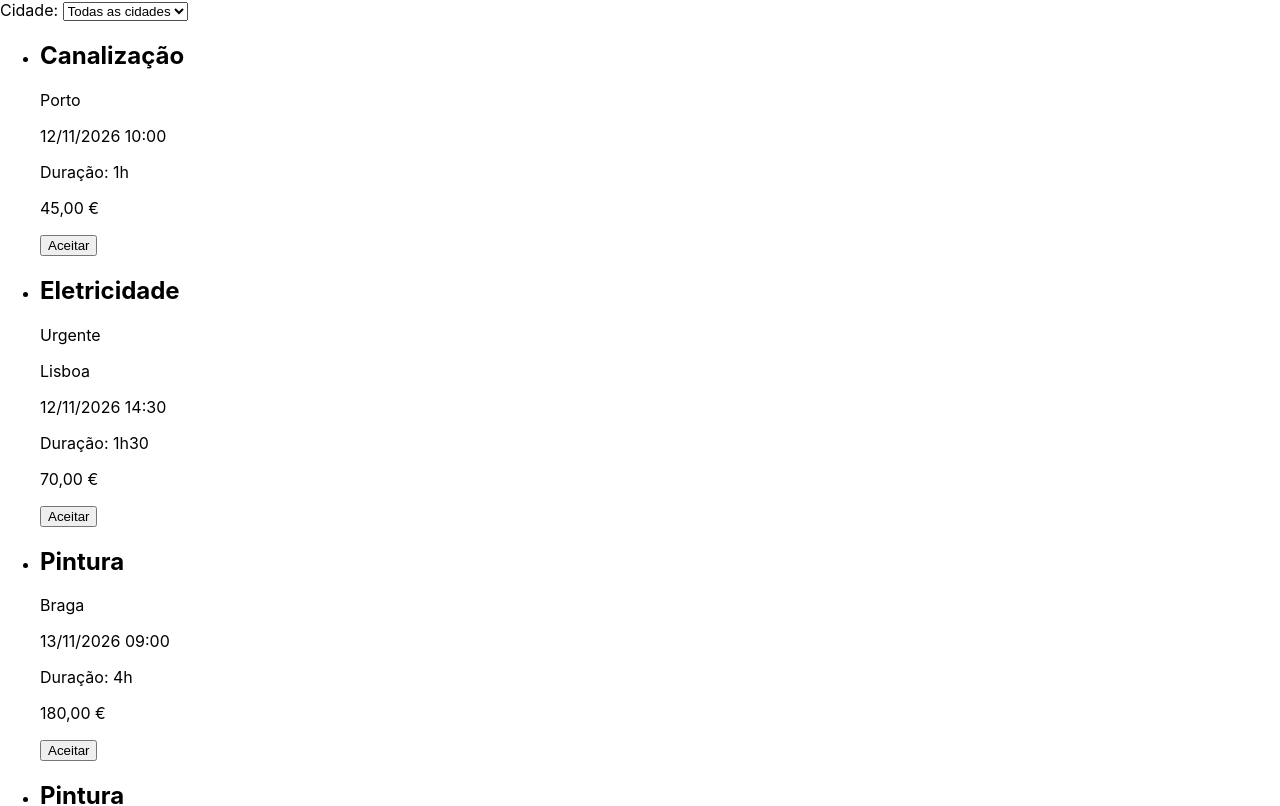
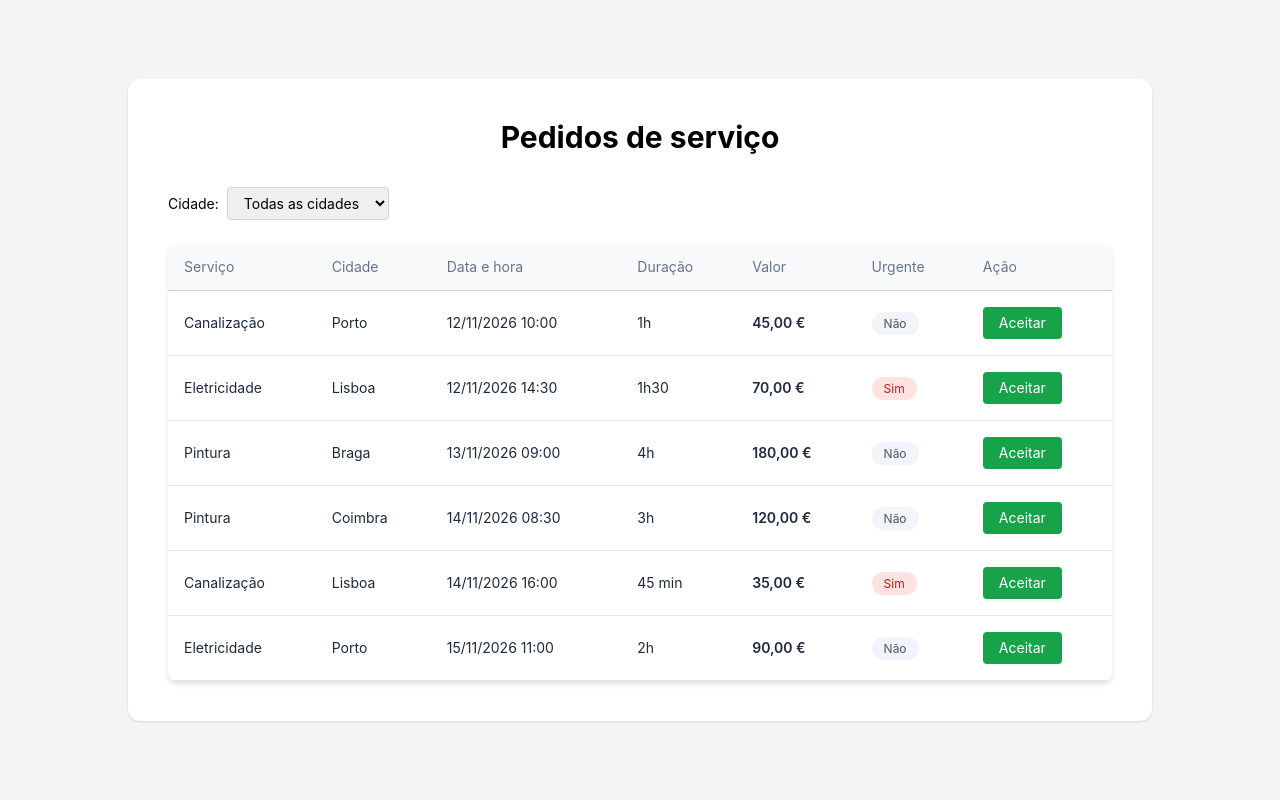
Before and after one commit to andrecj2002/projeto-vivencias, a React (Create React App) app: page / in a window 1280 px wide. Shown: the top 806 px of the page. Built offline with nearby package versions, Linux system fonts and the light colour scheme.

Commit message:
Installed and added  tailwind css to stylizxe the table

```diff
--- a/package.json
+++ b/package.json
@@ -38,9 +38,12 @@
   },
   "devDependencies": {
     "@types/jest": "^30.0.0",
-    "@types/node": "^26.6.6",
+    "@types/node": "^18.19.130",
     "@types/react": "^19.3.0",
     "@types/react-dom": "^19.3.0",
+    "autoprefixer": "^10.6.2",
+    "postcss": "^8.5.32",
+    "tailwindcss": "^3.4.19",
     "typescript": "^4.9.5"
   }
 }
--- a/src/App.css
+++ /dev/null
@@ -1,38 +0,0 @@
-.App {
-  text-align: center;
-}
-
-.App-logo {
-  height: 40vmin;
-  pointer-events: none;
-}
-
-@media (prefers-reduced-motion: no-preference) {
-  .App-logo {
-    animation: App-logo-spin infinite 20s linear;
-  }
-}
-
-.App-header {
-  background-color: #282c34;
-  min-height: 100vh;
-  display: flex;
-  flex-direction: column;
-  align-items: center;
-  justify-content: center;
-  font-size: calc(10px + 2vmin);
-  color: white;
-}
-
-.App-link {
-  color: #61dafb;
-}
-
-@keyframes App-logo-spin {
-  from {
-    transform: rotate(0deg);
-  }
-  to {
-    transform: rotate(360deg);
-  }
-}
--- a/src/components/App.css
+++ /dev/null
@@ -1,43 +0,0 @@
-main {
-  max-width: 640px;
-  margin: 2rem auto;
-  padding: 0 1rem;
-  font-family: sans-serif;
-}
-.job-list {
-  list-style: none;
-  padding: 0;
-  display: grid;
-  gap: 1rem;
-}
-.job-card {
-  border: 1px solid #ddd;
-  border-radius: 8px;
-  padding: 1rem;
-}
-.job-card p {
-  margin: 0.25rem 0;
-}
-.job-header {
-  display: flex;
-  justify-content: space-between;
-  align-items: center;
-}
-.job-header h2 {
-  margin: 0;
-  font-size: 1.1rem;
-}
-.badge {
-  background: #d32f2f;
-  color: #fff;
-  padding: 0.1rem 0.5rem;
-  border-radius: 999px;
-  font-size: 0.75rem;
-}
-.price {
-  font-weight: bold;
-}
-button {
-  cursor: pointer;
-  padding: 0.4rem 1rem;
-}
--- a/src/components/App.tsx
+++ b/src/components/App.tsx
@@ -56,28 +56,50 @@ export default function App() {
 
   if (loading) {
     return (
-      <main>
-        <p>A carregar...</p>
+      <main className="min-h-screen w-full flex items-center justify-center bg-gray-100">
+        <p className="text-gray-600">A carregar...</p>
       </main>
     );
   }
 
   return (
-    <main>
+    <main className="min-h-screen w-full flex items-center justify-center bg-gray-100 p-8">
+      <div className="w-full max-w-5xl mx-auto bg-white rounded-xl shadow p-10">
+        <h1 className="text-3xl font-bold text-center mb-8">
+          Pedidos de serviço
+        </h1>
+
         <FiltrarComponent
           cities={cities}
           selectedCity={selectedCity}
           onChange={setSelectedCity}
         />
+
         {visibleJobs.length === 0 ? (
-        <p>{emptyMessage}</p>
+          <p className="text-center text-gray-500 py-10">{emptyMessage}</p>
         ) : (
-        <ul>
+          <div className="overflow-x-auto rounded-lg shadow-md bg-white text-gray-700">
+            <table className="w-full text-left table-auto min-w-max">
+              <thead>
+                <tr className="text-sm font-normal leading-none text-slate-500">
+                  <th className="p-4 border-b border-slate-300 bg-slate-50 font-normal">Serviço</th>
+                  <th className="p-4 border-b border-slate-300 bg-slate-50 font-normal">Cidade</th>
+                  <th className="p-4 border-b border-slate-300 bg-slate-50 font-normal">Data e hora</th>
+                  <th className="p-4 border-b border-slate-300 bg-slate-50 font-normal">Duração</th>
+                  <th className="p-4 border-b border-slate-300 bg-slate-50 font-normal">Valor</th>
+                  <th className="p-4 border-b border-slate-300 bg-slate-50 font-normal">Urgente</th>
+                  <th className="p-4 border-b border-slate-300 bg-slate-50 font-normal">Ação</th>
+                </tr>
+              </thead>
+              <tbody>
                 {visibleJobs.map((job) => (
                   <InterfaceComponent key={job.id} job={job} onAccept={accept} />
                 ))}
-        </ul>
+              </tbody>
+            </table>
+          </div>
         )}
+      </div>
     </main>
   );
 }
--- a/src/components/filtrarComponent.tsx
+++ b/src/components/filtrarComponent.tsx
@@ -10,12 +10,15 @@ export default function FiltrarComponent({
   onChange,
 }: Props) {
   return (
-    <div>
-      <label htmlFor="city">Cidade: </label>
+    <div className="mb-6">
+      <label htmlFor="city" className="mr-2 text-sm">
+        Cidade:
+      </label>
       <select
         id="city"
         value={selectedCity}
         onChange={(event) => onChange(event.target.value)}
+        className="border border-gray-300 rounded px-3 py-1.5 text-sm"
       >
         <option value="">Todas as cidades</option>
         {cities.map((city) => (
--- a/src/components/interfaceComponent.tsx
+++ b/src/components/interfaceComponent.tsx
@@ -1,4 +1,5 @@
 import type { JobRequest } from "./dadosServicosComponent";
+
 
 type Props = {
   job: JobRequest;
@@ -8,6 +9,7 @@ type Props = {
 type FormatPrice = (cents: number) => string;
 type FormatDateTime = (iso: string) => string;
 type FormatDuration = (totalMinutes: number) => string;
+
 
 // 4500 -> "45,00 €"
 const formatPrice: FormatPrice = (cents) => {
@@ -40,18 +42,38 @@ const formatDuration: FormatDuration = (totalMinutes) => {
 
 export default function InterfaceComponent({ job, onAccept }: Props) {
   return (
-    <li className="job-card">
-      <div className="job-header">
-        <h2>{job.service}</h2>
-        {job.urgent && <span className="badge">Urgente</span>}
-      </div>
-      <p>{job.city}</p>
-      <p>{formatDateTime(job.startsAt)}</p>
-      <p>Duração: {formatDuration(job.durationMin)}</p>
-      <p className="price">{formatPrice(job.priceCents)}</p>
-      <button type="button" onClick={() => onAccept(job.id)}>
-        Aceitar
-      </button>
-    </li>
+    <tr className="hover:bg-slate-50 text-sm text-slate-800">
+      <td className="p-4 border-b border-slate-200">{job.service}</td>
+      <td className="p-4 border-b border-slate-200">{job.city}</td>
+      <td className="p-4 border-b border-slate-200">
+        {formatDateTime(job.startsAt)}
+      </td>
+      <td className="p-4 border-b border-slate-200">
+        {formatDuration(job.durationMin)}
+      </td>
+      <td className="p-4 border-b border-slate-200 font-semibold whitespace-nowrap">
+        {formatPrice(job.priceCents)}
+      </td>
+      <td className="p-4 border-b border-slate-200">
+        <span
+          className={
+            job.urgent
+              ? "px-3 py-1 rounded-full text-xs bg-red-100 text-red-700"
+              : "px-3 py-1 rounded-full text-xs bg-slate-100 text-slate-600"
+          }
+        >
+          {job.urgent ? "Sim" : "Não"}
+        </span>
+      </td>
+      <td className="p-4 border-b border-slate-200">
+        <button
+          type="button"
+          onClick={() => onAccept(job.id)}
+          className="px-4 py-1.5 rounded bg-green-600 text-white hover:bg-green-700"
+        >
+          Aceitar
+        </button>
+      </td>
+    </tr>
   );
 }
--- a/src/index.css
+++ b/src/index.css
@@ -1,3 +1,9 @@
+
+
+@tailwind base;
+@tailwind components;
+@tailwind utilities;
+
 body {
   margin: 0;
   font-family:
--- /dev/null
+++ b/tailwind.config.js
@@ -0,0 +1,8 @@
+/** @type {import('tailwindcss').Config} */
+module.exports = {
+  content: ["./src/**/*.{js,jsx,ts,tsx}"],
+  theme: {
+    extend: {},
+  },
+  plugins: [],
+}
--- a/tsconfig.json
+++ b/tsconfig.json
@@ -4,7 +4,7 @@
     "lib": ["dom", "dom.iterable", "esnext"],
     "jsx": "react-jsx",
     "module": "esnext",
-    "moduleResolution": "bundler",
+    "moduleResolution": "node",
     "strict": true,
     "esModuleInterop": true,
     "skipLibCheck": true,
```
Also changed, not shown: 1 other file (tests, documents, lock files or other folders). Lines whose indentation alone changed are shown as unchanged.
